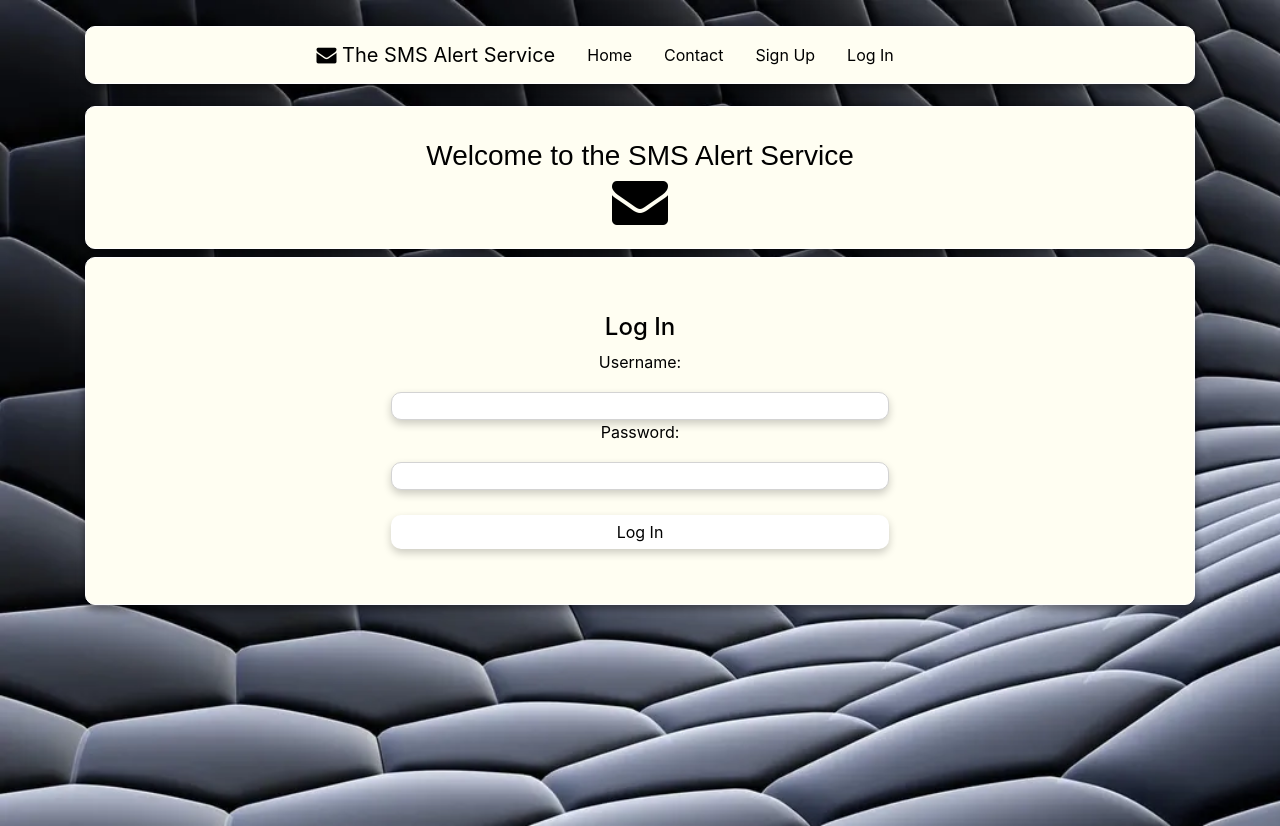
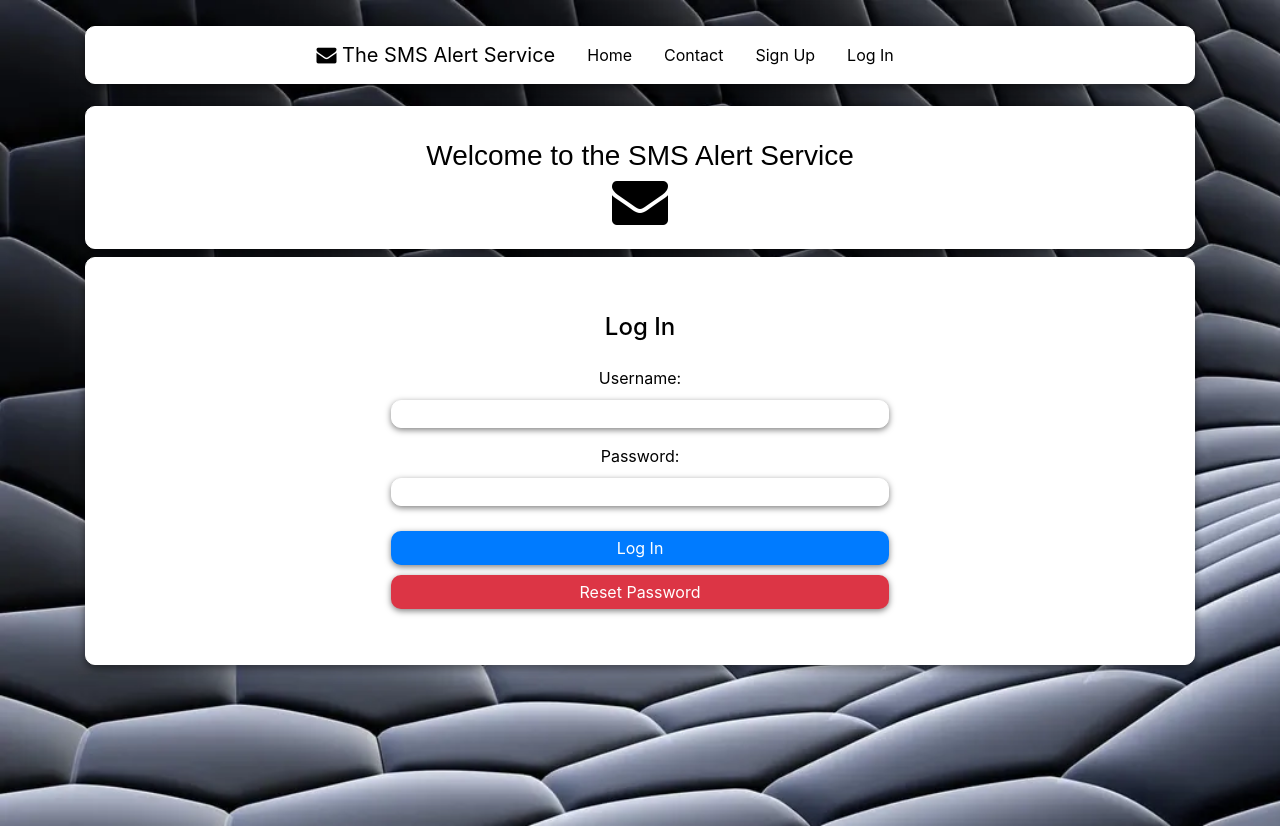
Before and after one commit to nicholas-konar/SMSAlertService, a Flask app: page /login in a window 1280 px wide. Run offline with Flask 2, Linux system fonts and the light colour scheme; parts of the project's set-up code (start-up, migrations or seed data) failed here and were passed over; some libraries are stand-ins or nearby versions.

Commit message:
password recovery: generate and send

```diff
--- a/SMSAlertService/SMSAlertService/static/style.css
+++ b/SMSAlertService/SMSAlertService/static/style.css
@@ -164,7 +164,7 @@
   box-sizing: border-box;
   margin-bottom: .5em;
   padding: 5%;
-  background-color: #FFFEF2;
+  background-color: white;
   border-style: solid;
   border-color: white;
   border-width: 1px;
@@ -201,18 +201,17 @@
 .button {
   width: 100%;
   position: relative;
-  background-color: white;
   border-radius: 10px;
   border-style: solid;
   border-color: white;
   border-width: 0px;
-  color: black;
+  color: white;
   padding: 1%;
   margin-top: 5%;
   text-align: center;
   display: inline-block;
   transition-duration: 0.3s;
-  box-shadow: 0 4px 8px 0 rgba(0, 0, 0, 0.2);
+  box-shadow: 0 2px 6px 0 rgba(0, 0, 0, 0.5);
 }
 
 .navbar-toggler{
@@ -223,11 +222,6 @@
   text-color: white;
 }
 
-.button:hover {
-  background-color: black;
-  color: white;
-}
-
 .form-style {
   margin: auto;
   margin-top: 1%;
@@ -236,16 +230,18 @@
 @media (min-width: 900px) {
  .mini-form {
    width: 50%;
-   display: flex;
-   margin: auto;
+   display: block;
+   margin: 0 auto;
+   flex: 100%;
+   align-content: stretch;
  }
 }
 
 input {
   margin-top: 10px !important;
-  box-shadow: 0 4px 8px 0 rgba(0, 0, 0, 0.2);
+  box-shadow: 0 2px 6px 0 rgba(0, 0, 0, 0.5);
   border-style: solid;
-  border-color: lightgray;
+  border-color: white;
   border-width: 1px;
   border-radius: 10px;
   width: 100%;
@@ -256,7 +252,8 @@ input {
 }
 
 label {
-  margin-top: 0%;
+  margin-top: 1em;
+  margin-bottom: 0em;
 }
 
 table {
@@ -289,6 +286,10 @@ ol {
 
 li {
   text-align: left;
+}
+
+.red {
+  background-color: #f44336 !important; /* Red */
 }
 
 .alert {
--- a/SMSAlertService/SMSAlertService/templates/login.html
+++ b/SMSAlertService/SMSAlertService/templates/login.html
@@ -17,12 +17,15 @@
         <h4>Log In</h4>
         <form action="" class="mini-form" method="post">
             <div>
-                <label for="NewUsername">Username:</label>
-                <input id="NewUsername" name="username">
-                <label for="InputNewPassword">Password:</label>
-                <input id="InputNewPassword" name="password" type="password">
-                <button class="button" type="submit">Log In</button>
+                <label for="Username">Username:</label>
+                <input id="Username" name="username">
+                <label for="password">Password:</label>
+                <input id="password" name="password" type="password">
+                <button class="button btn-primary" type="submit">Log In</button>
             </div>
+        </form>
+        <form action="/reset-password" class="mini-form" method="get">
+            <input type="submit" value="Reset Password" class="button btn-danger"/>
         </form>
     </div>
 </div>
--- a/SMSAlertService/SMSAlertService/templates/signup.html
+++ b/SMSAlertService/SMSAlertService/templates/signup.html
@@ -20,13 +20,12 @@
                 <label for="Username">Reddit Username</label>
                 <input id="Username" name="username">
                 <label for="InputPhoneNumber">Phone Number</label>
-                <input class="center"
-                       id="InputPhoneNumber"
+                <input id="InputPhoneNumber"
                        name="phonenumber"
                        pattern="[0-9]{10}"
                        placeholder="No spaces or dashes"
                        required="required"
-                       type="number">
+                       type="tel">
                 <label for="InputPassword">Password</label>
                 <input id="InputPassword" name="password" type="password">
                 <button class="button" type="submit">Submit</button>
--- a/SMSAlertService/SMSAlertService/views.py
+++ b/SMSAlertService/SMSAlertService/views.py
@@ -33,8 +33,7 @@ def login():
     if request.method == "POST":
         username = request.form.get("username")
         pw_input = request.form.get("password")
-
-        user = mongo.get_user(username)
+        user = mongo.get_user_by_username(username)
         if user:
             password = user['Password']
             if checkpw(pw_input.encode('utf-8'), password):
@@ -114,7 +113,7 @@ def profile():
     else:
         username = session["username"]
         current_phone = session['phonenumber']
-        user = mongo.get_user(username)
+        user = mongo.get_user_by_username(username)
         message_count = user['Units']
         keywords = user['Keywords']
         return render_template('profile.html', message_count=message_count,
@@ -126,6 +125,47 @@ def edit_info():
     username = session["username"]
     current_phone = session['phonenumber']
     return render_template('edit-info.html', username=username, current_phone=current_phone)
+
+
+@app.route('/reset-password')
+def reset_password():
+    return render_template('reset-password.html')
+
+
+@app.route('/send', methods=['POST'])
+def send():
+    ph = request.form.get('PhoneNumber')
+    session['phonenumber'] = ph
+    notification.send_otp(ph)
+    return redirect(url_for('authenticate'))
+
+
+@app.route('/authenticate', methods=['GET', 'POST'])
+def authenticate():
+    if request.method == 'GET':
+        return render_template('authenticate.html')
+    if request.method == 'POST':
+        ph = session['phonenumber']
+        otp = request.form.get('OTP')
+        authenticated = mongo.authenticate(otp, ph)
+        if authenticated:
+
+            return redirect(url_for('reset-password'))
+        else:
+            message = "Incorrect OTP."
+            return render_template('authenticate.html')
+
+
+@app.route('/process-pw-reset', methods=['POST'])
+def process_pw_reset():
+    ph = session.get('PhoneNumber')
+    pw = request.form.get('Password')
+    status = mongo.reset_password(ph, pw)
+    if status is True:
+        return redirect(url_for('login'))
+    else:
+        message = 'We were unable to reset your password. Please contact support@smsalertservice.com for assistance.'
+        return render_template('reset-password.html', message=message)
 
 
 @app.route('/promo-code', methods=['POST'])
```
Also changed, not shown: SMSAlertService/SMSAlertService/mongo.py (+17 -6 lines), SMSAlertService/SMSAlertService/notification.py (+9 -2 lines), SMSAlertService/SMSAlertService/templates/authenticate.html (added, +40 -0 lines), SMSAlertService/SMSAlertService/templates/reset-password.html (added, +35 -0 lines), SMSAlertService/SMSAlertService/twilio.py (+20 -4 lines), SMSAlertService/SMSAlertService/util.py (+9 -1 lines).
